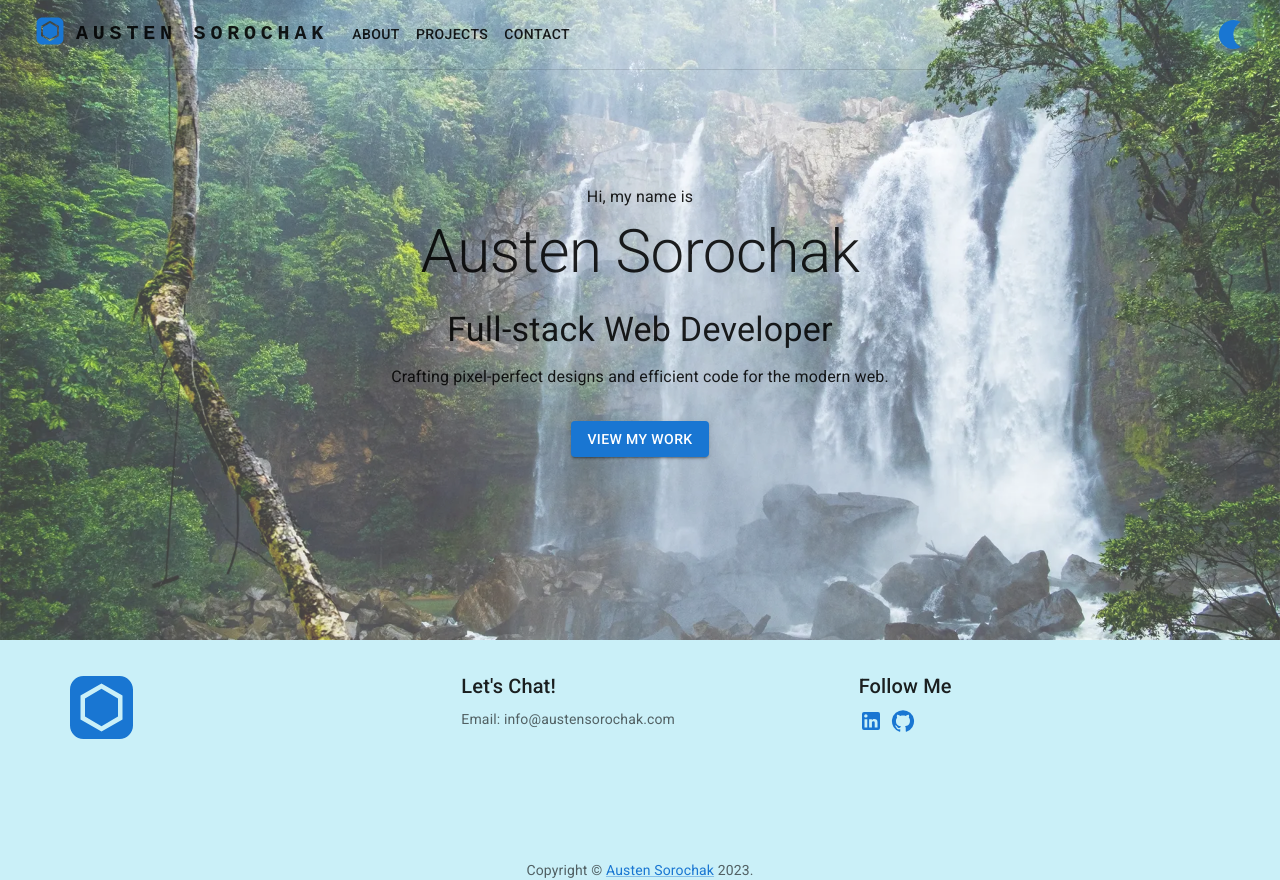
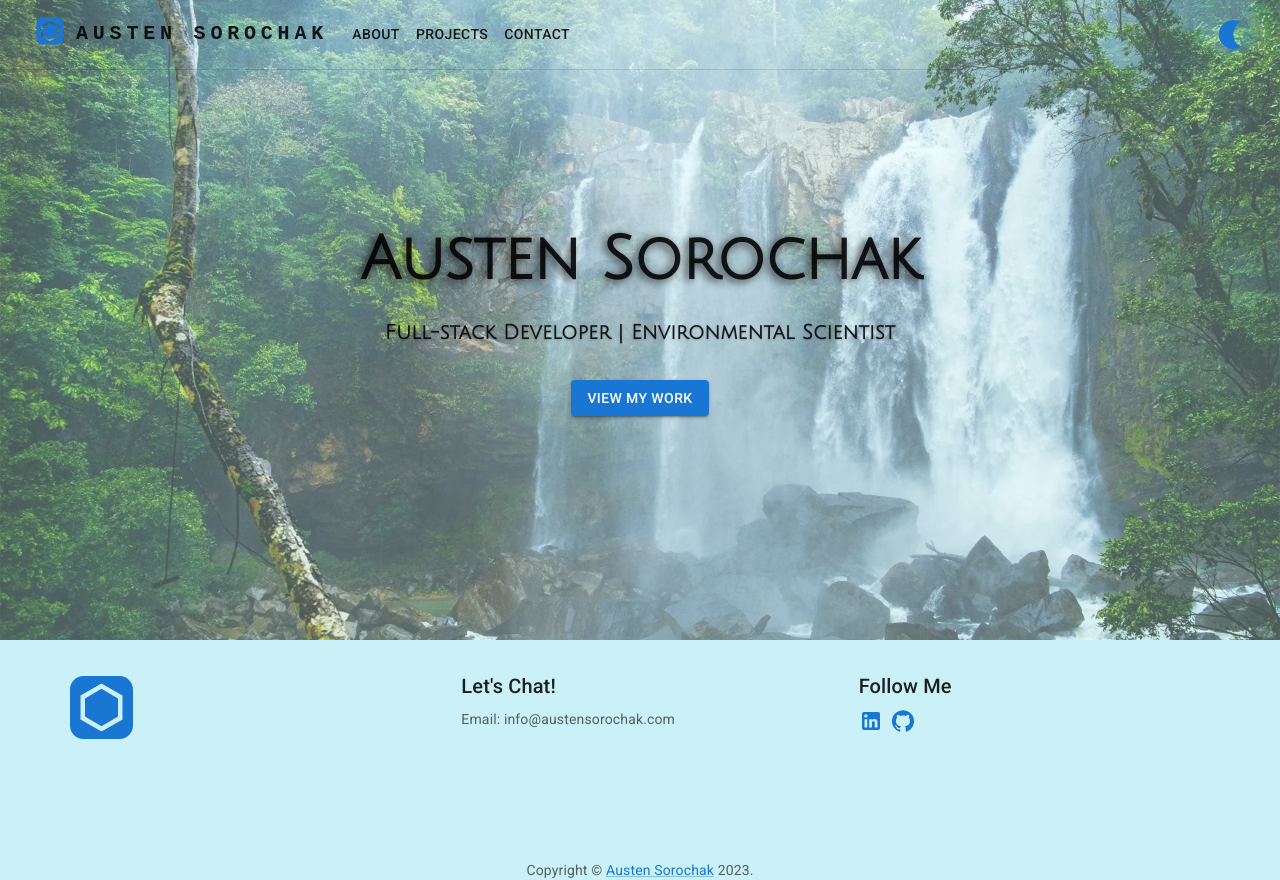
Before and after one commit to sorochak/portfolio-website, a React (Create React App) app: page / in a window 1280 px wide. Built offline with nearby package versions, Linux system fonts and the light colour scheme.

Commit message:
more styling

```diff
--- a/public/index.html
+++ b/public/index.html
@@ -10,6 +10,18 @@
       content="Web site created using create-react-app"
     />
     <link rel="apple-touch-icon" href="%PUBLIC_URL%/logo192.png" />
+    <link rel="preconnect" href="https://fonts.googleapis.com" />
+    <link rel="preconnect" href="https://fonts.gstatic.com" crossorigin />
+    <link
+      href="https://fonts.googleapis.com/css2?family=Julius+Sans+One&display=swap"
+      rel="stylesheet"
+    />
+    <link rel="preconnect" href="https://fonts.googleapis.com" />
+    <link rel="preconnect" href="https://fonts.gstatic.com" crossorigin />
+    <link
+      href="https://fonts.googleapis.com/css2?family=Work+Sans:wght@300&display=swap"
+      rel="stylesheet"
+    />
     <!--
       manifest.json provides metadata used when your web app is installed on a
       user's mobile device or desktop. See https://developers.google.com/web/fundamentals/web-app-manifest/
--- a/src/pages/Home.jsx
+++ b/src/pages/Home.jsx
@@ -7,7 +7,9 @@ const Home = () => {
   const { mode } = useContext(ColorModeContext);
 
   const childBoxBackgroundColor =
-    mode === "dark" ? "rgba(0, 0, 0, 0.45)" : "rgba(255, 255, 255, 0.25)";
+    mode === "dark" ? "rgba(0, 0, 0, 0.5)" : "rgba(213, 255, 252, 0.35)";
+
+  //rgba(0, 0, 0, 0.29)
 
   console.log(childBoxBackgroundColor);
 
@@ -20,7 +22,7 @@ const Home = () => {
         alignItems: "center",
         justifyContent: "center",
         position: "relative",
-        width: "100vw",
+        width: "100%",
         backgroundImage: `url(${backgroundImage})`,
         backgroundPosition: "center",
         backgroundSize: "cover",
@@ -37,8 +39,6 @@ const Home = () => {
           height: "100%",
           top: 0,
           left: 0,
-          // background: "rgba(255, 255, 255, 0.25)",
-          // background: "rgba(0, 0, 0, 0.45)",
           background: childBoxBackgroundColor,
           display: "flex",
           flexDirection: "column",
@@ -46,20 +46,55 @@ const Home = () => {
           justifyContent: "center",
         }}
       >
-        <Typography component="p" variant="subtitle1" gutterBottom>
+        {/* <Typography
+          component="p"
+          variant="subtitle1"
+          gutterBottom
+          sx={{
+            fontWeight: 450,
+            textShadow: "0px 1px 2px rgba(0, 0, 0, 0.2)",
+          }}
+        >
           Hi, my name is
-        </Typography>
+        </Typography> */}
 
-        <Typography component="h1" variant="h2" gutterBottom>
+        <Typography
+          component="h1"
+          variant="h2"
+          gutterBottom
+          sx={{
+            fontWeight: 700,
+            fontFamily: "Julius Sans One, Helvetica, Arial, sans-serif",
+            textShadow: "-3px 2px 10px rgba(0,0,0,0.8)",
+          }}
+        >
           Austen Sorochak
         </Typography>
 
-        <Typography component="h2" variant="h4" gutterBottom>
-          Full-stack Web Developer
-        </Typography>
+        {/* <Typography
+          component="h2"
+          variant="h4"
+          gutterBottom
+          sx={{
+            fontWeight: 600,
+            fontFamily: "Arial, sans-serif",
+            textShadow: "-3px 2px 10px rgba(0,0,0,0.8)",
+          }}
+        >
+          Tech-meets-Terra: A Digital Dive into Nature's Depths
+        </Typography> */}
 
-        <Typography component="p" variant="subtitle1" gutterBottom>
-          Crafting pixel-perfect designs and efficient code for the modern web.
+        <Typography
+          component="h6"
+          variant="h6"
+          gutterBottom
+          sx={{
+            fontWeight: 600,
+            fontFamily: "Julius Sans One, Helvetica, Arial, sans-serif",
+            textShadow: "0px 1px 2px rgba(0, 0, 0, 0.2)",
+          }}
+        >
+          Full-stack Developer | Environmental Scientist
         </Typography>
 
         <Box mt={3}>
```
